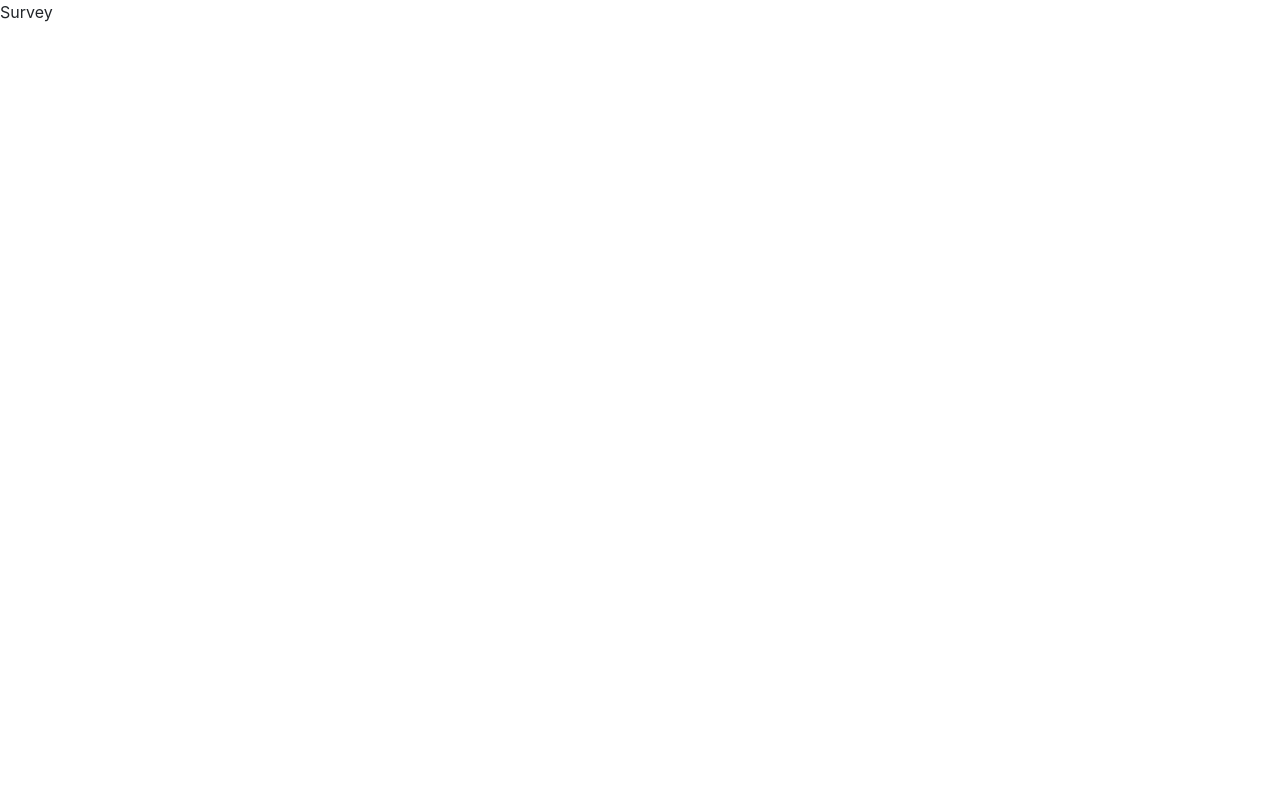
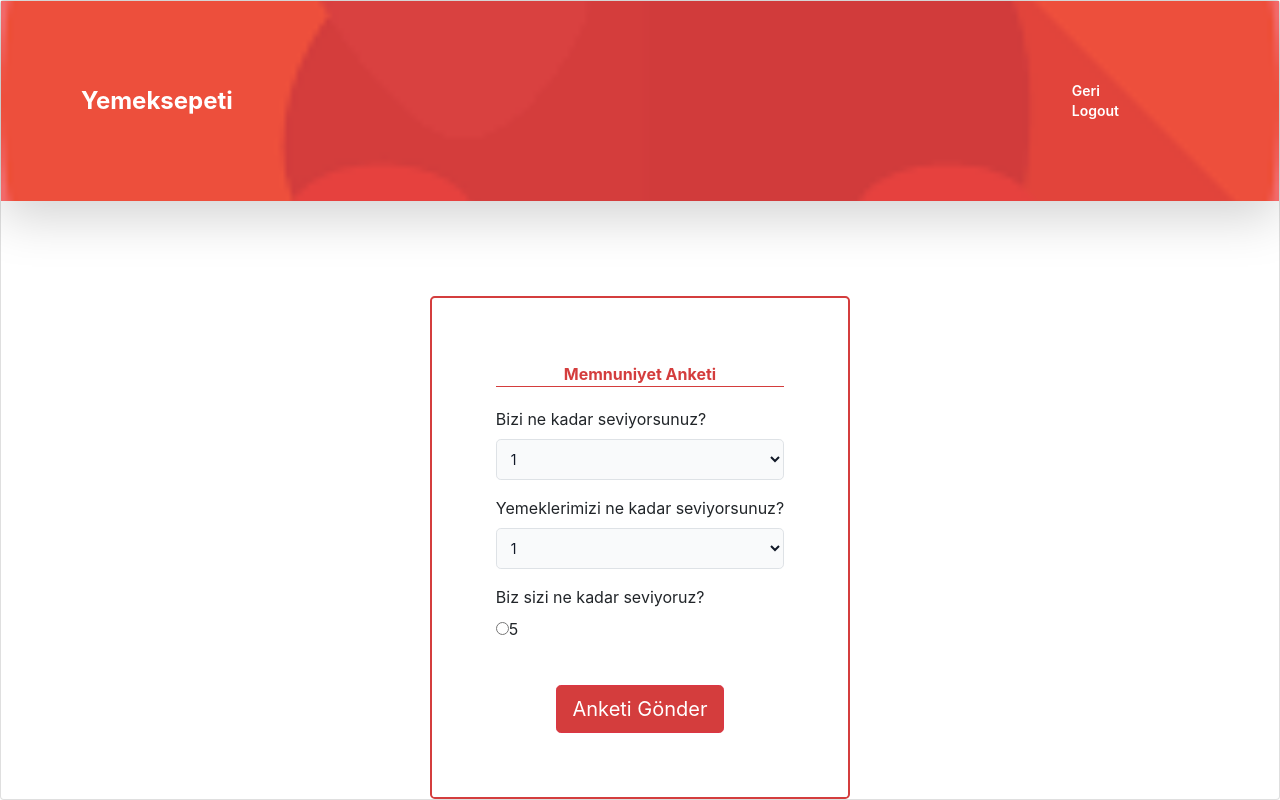
Before and after one commit to ardakskc/food-ordering-crm, a React (Create React App) app in the folder front/: page /survey in a window 1280 px wide. Built offline with nearby package versions, Linux system fonts and the light colour scheme.

Commit message:
Modified Survey

```diff
--- a/front/src/components/Survey.js
+++ b/front/src/components/Survey.js
@@ -1,9 +1,179 @@
-import React from 'react'
+import React, {Component} from "react";
+import Food from "../food.png"
 
-function Survey(props) {
-  return (
-    <div>Survey</div>
-  )
+const options = [
+    {
+        label: "1",
+        value: "1"
+    },
+    {
+        label: "2",
+        value: "2"
+    },
+    {
+        label: "3",
+        value: "3"
+    },
+    {
+        label: "4",
+        value: "4"
+    },
+    {
+        label: "5",
+        value: "5"
+    },
+]
+
+class Survey extends Component {
+
+    constructor(props) {
+        super(props);
+        this.state = {
+            first_survey: "",
+            second_survey: "",
+            last_survey: "",
+            username: "",
+            password: "",
+            error_state: false
+        }
+
+    }
+
+    onFirstSurveyChange(e) {
+        this.setState({
+            first_survey : e.target.value
+        });
+        console.log(this.state.first_survey)
+    }
+
+    onSecondSurveyChange(e) {
+        this.setState({
+            second_survey : e.target.value
+        });
+        console.log(this.state.second_survey)
+    }
+    onLastSurveyChange(e) {
+        this.setState({
+            last_survey : e.target.value
+        });
+        console.log(this.state.second_survey)
+    }
+
+    onUsernameChange(e) {
+        this.setState({
+            username : e.target.value
+        });
+        console.log(this.state.username)
+    }
+
+    onPasswordChange(e) {
+        this.setState({
+            password : e.target.value
+        });
+        console.log(this.state.password)
+    }
+
+
+    survey = (e) => {
+        this.setState({
+            first_survey: e.target.value,
+            second_survey: e.target.value,
+            last_survey: e.target.value,
+            username: e.target.value,
+            password: e.target.value
+        });
+        e.preventDefault();
+
+        var proxy = "http://localhost:5000/survey"
+        //console.warn(username, password);
+        console.log(this.state.username+this.state.password)
+        let request = {
+            username: this.state.username,
+            password: this.state.password,
+            first_survey: this.state.first_survey,
+            second_survey: this.state.second_survey,
+            last_survey: this.state.last_survey,
+        };
+        const headers = {
+
+                'Survey': 'application.json',
+                'Content-Type': 'application/json'
+
+        };
+        let result = fetch(proxy, {
+            method: "post",
+            headers: headers,
+            body:JSON.stringify(request)
+        }).then((response) => response.json())
+        .then(json => {
+            console.log("response:", json);
+            if(json.status == 'success'){
+                window.location.href = "/marketplace";
+            }
+            else{
+                this.setState({error_state:true})
+                setTimeout(function () {
+                    this.setState({ error_state: false });
+                  }.bind(this), 3000);
+            }
+        })
+        .catch((err) => {
+            console.log(err);
+        });
+
+    }
+
+    render() {
+        const {first_survey, second_survey} = this.state;
+
+        return (
+            <div className="card w-full h-full items-center justify-between flex flex-col min-h-screen">
+                <div className="bg-red-500 relative shadow-lg w-full py-20 flex items-center text-white text-2xl justify-between">
+                    <img className="w-full h-full object-cover absolute top-0 opacity-20" src={Food}/>
+                    <a className="z-10 px-20 hover:no-underline hover:text-white font-bold" href="/">Yemeksepeti</a>
+                    <ul className="z-10 px-20 hover:no-underline hover:text-white text-sm font-semibold">
+                        <li ><a className="z-10 px-20 hover:no-underline hover:text-white text-sm font-semibold" href="/marketplace">Geri</a></li>
+                        <li onClick="return {this.logOut.bind(this)}" ><a className="z-10 px-20 hover:no-underline hover:text-white text-sm font-semibold" href="/">Logout</a></li>
+                    </ul>
+                </div>
+
+                <div className=" items-center justify-center flex flex-col gap-y-5 rounded-lg bg-white p-16 border-2 border-[#d43d3d]">
+                    <span className="card-reader items-center justify-center font-bold text-[#d43d3d] border-b border-[#d43d3d] w-full text-center">Memnuniyet Anketi</span>
+                    <form>
+                        <div className="form-group">
+                            <label htmlFor="first_survey">Bizi ne kadar seviyorsunuz?</label>
+                            <select id="first_survey" className="bg-gray-50 border border-gray-300 text-gray-900 text-sm rounded-lg focus:ring-blue-500 focus:border-blue-500 block w-full p-2.5 dark:bg-[#fff] dark:border-gray-600 dark:placeholder-gray-400 dark:text-black dark:focus:ring-blue-500 dark:focus:border-blue-500" onChange={this.onFirstSurveyChange.bind(this)}>
+                                {options.map((option) => (
+                                    <option value={option.value}>{option.label}</option>
+                                ))}
+                            </select>
+                        </div>
+                        <div className="form-group">
+                            <label htmlFor="second_survey">Yemeklerimizi ne kadar seviyorsunuz?</label>
+                            <select id="second_survey" className="bg-gray-50 border border-gray-300 text-gray-900 text-sm rounded-lg focus:ring-blue-500 focus:border-blue-500 block w-full p-2.5 dark:bg-[#fff] dark:border-gray-600 dark:placeholder-gray-400 dark:text-black dark:focus:ring-blue-500 dark:focus:border-blue-500" onChange={this.onSecondSurveyChange.bind(this)}>
+                                {options.map((option) => (
+                                    <option value={option.value}>{option.label}</option>
+                                ))}
+                            </select>
+                        </div>
+                        <div className="form-group">
+                            <label htmlFor="last_survey">Biz sizi ne kadar seviyoruz?</label>
+                                <br></br>
+                                <input type="radio" id="html" name="fav_language" value="HTML" onChange={this.onLastSurveyChange.bind(this)}></input>
+                                <label for="html">5</label>
+
+                        </div>
+                    </form>
+                    <button type="submit" className="btn btn-danger btn-lg bg-[#d43d3d]" onClick={this.survey.bind(this)}>Anketi Gönder</button>
+                </div>
+            </div>
+
+        )
+    }
+
+
+
+
 }
 
-export default Survey
+export default Survey;
```
